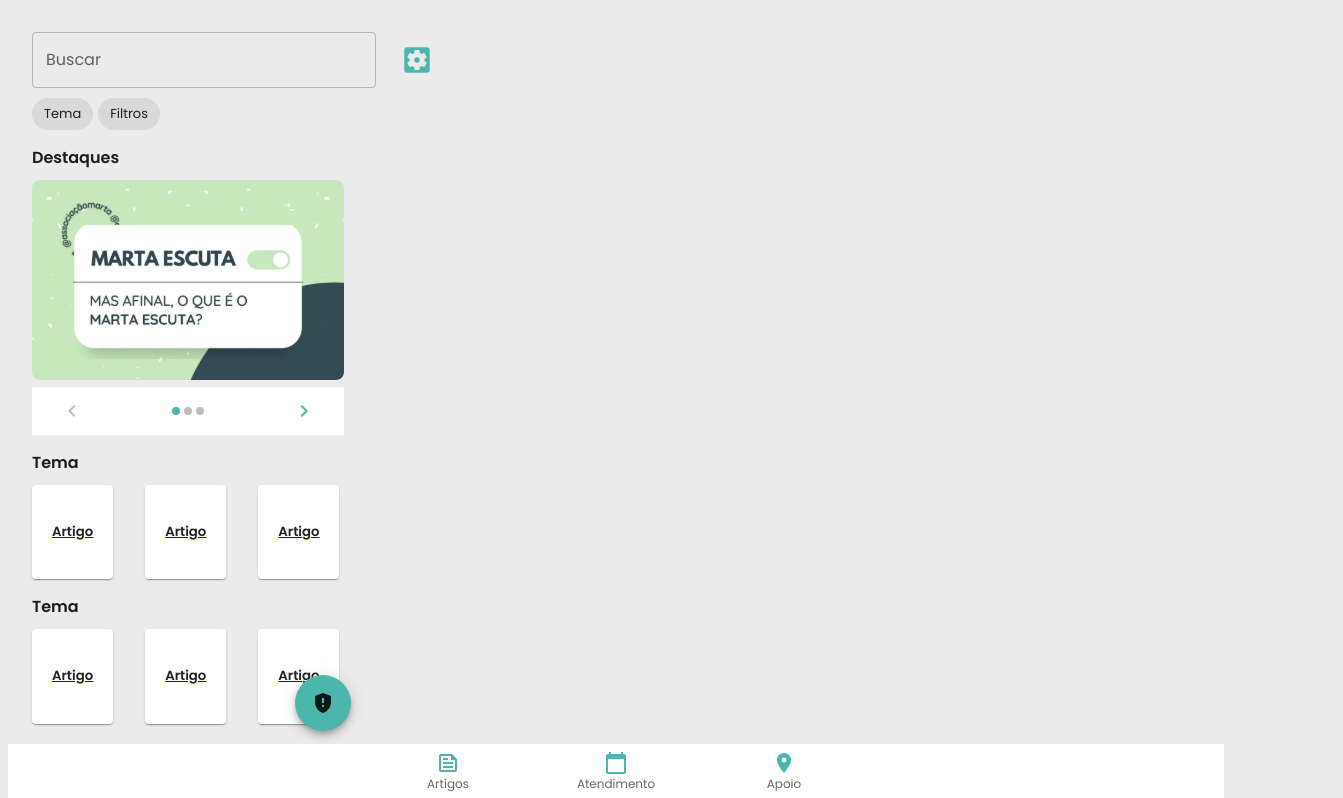
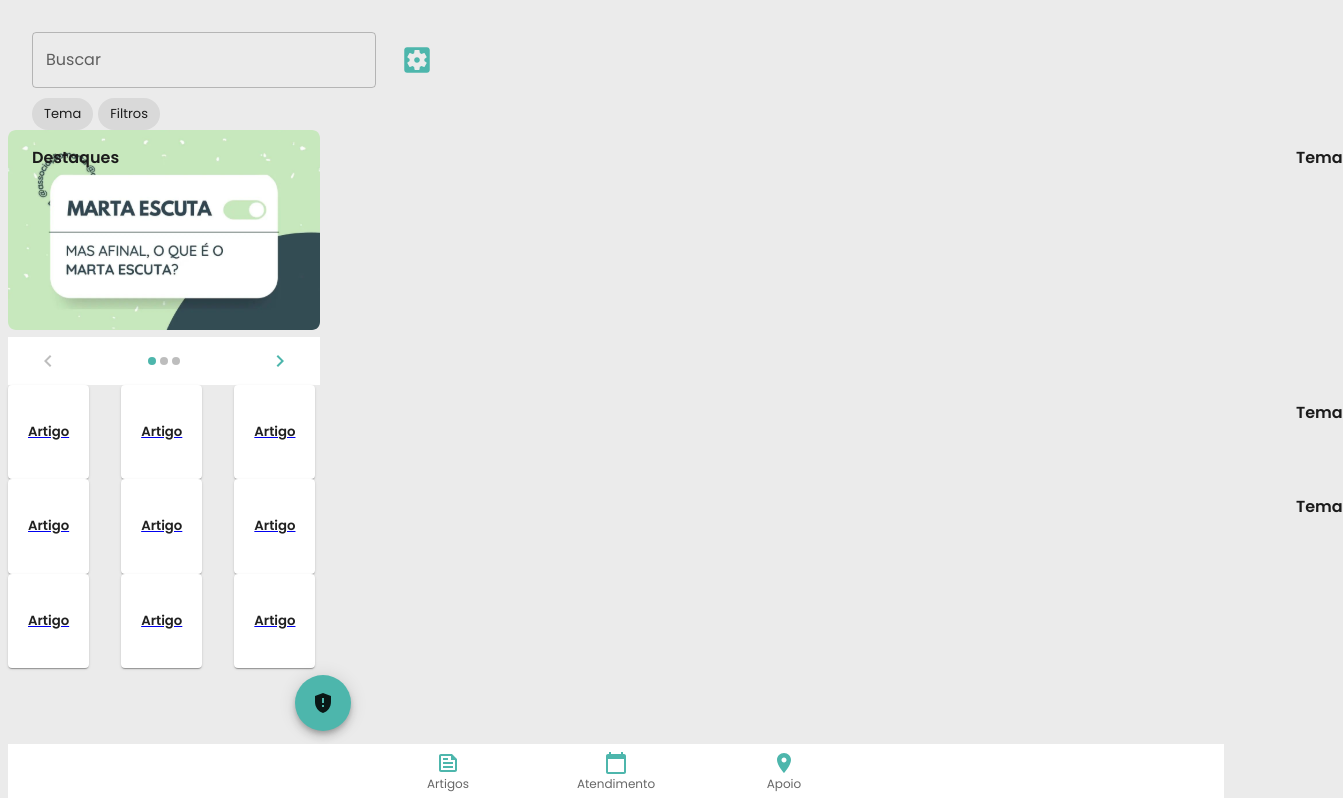
Before and after one commit to Associacao-Marta/marta-app, a React (Create React App) app: page /C1 in a window 1280 px wide. Shown: the top 798 px of the page, 1343 px wide, since content can reach past the window. Built offline with nearby package versions, Linux system fonts and the light colour scheme.

Commit message:
CSS atualizado

```diff
--- a/src/assets/css/base.css
+++ b/src/assets/css/base.css
@@ -196,10 +196,6 @@ body{
     letter-spacing: 0.02em;
 }
 
-.Carrossel {
-    margin-left: 24px;
-    margin-top: 50px;
-}
 
 .D1titulo {
     color: #337066;
```
